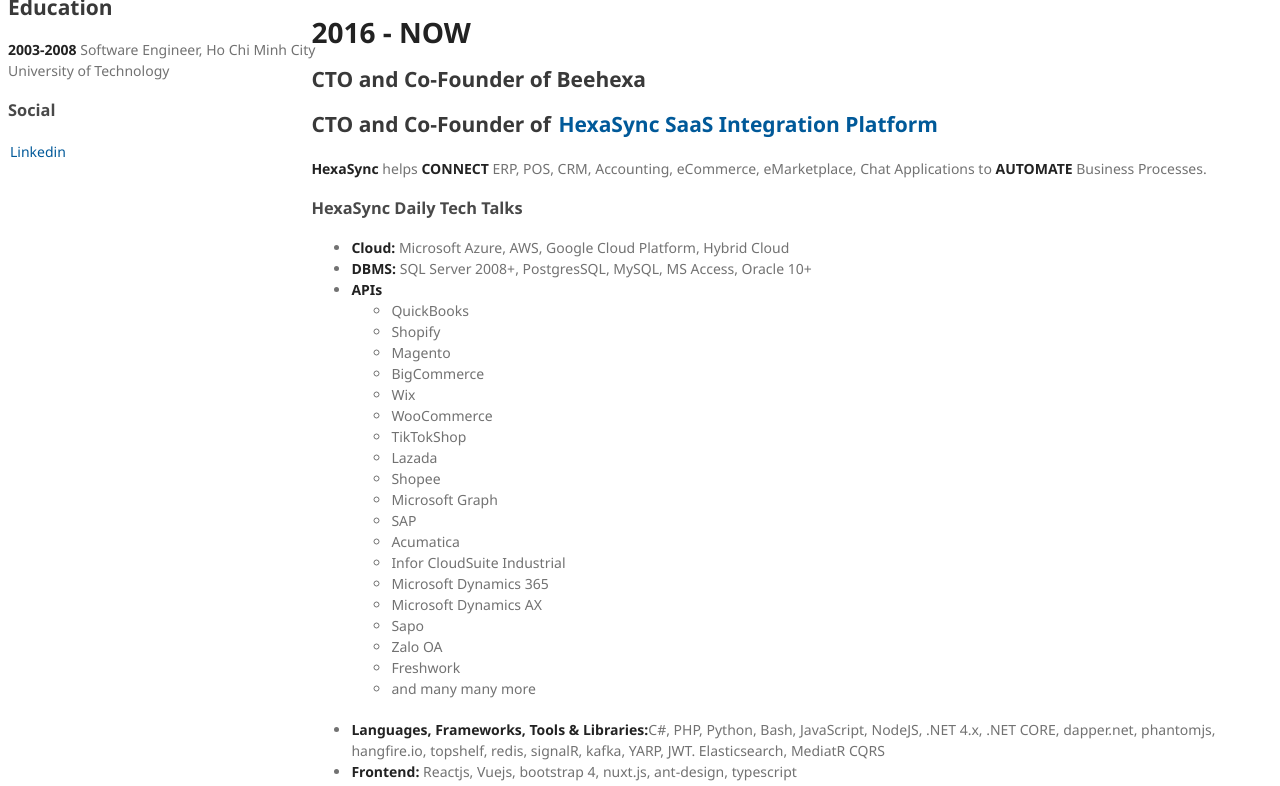
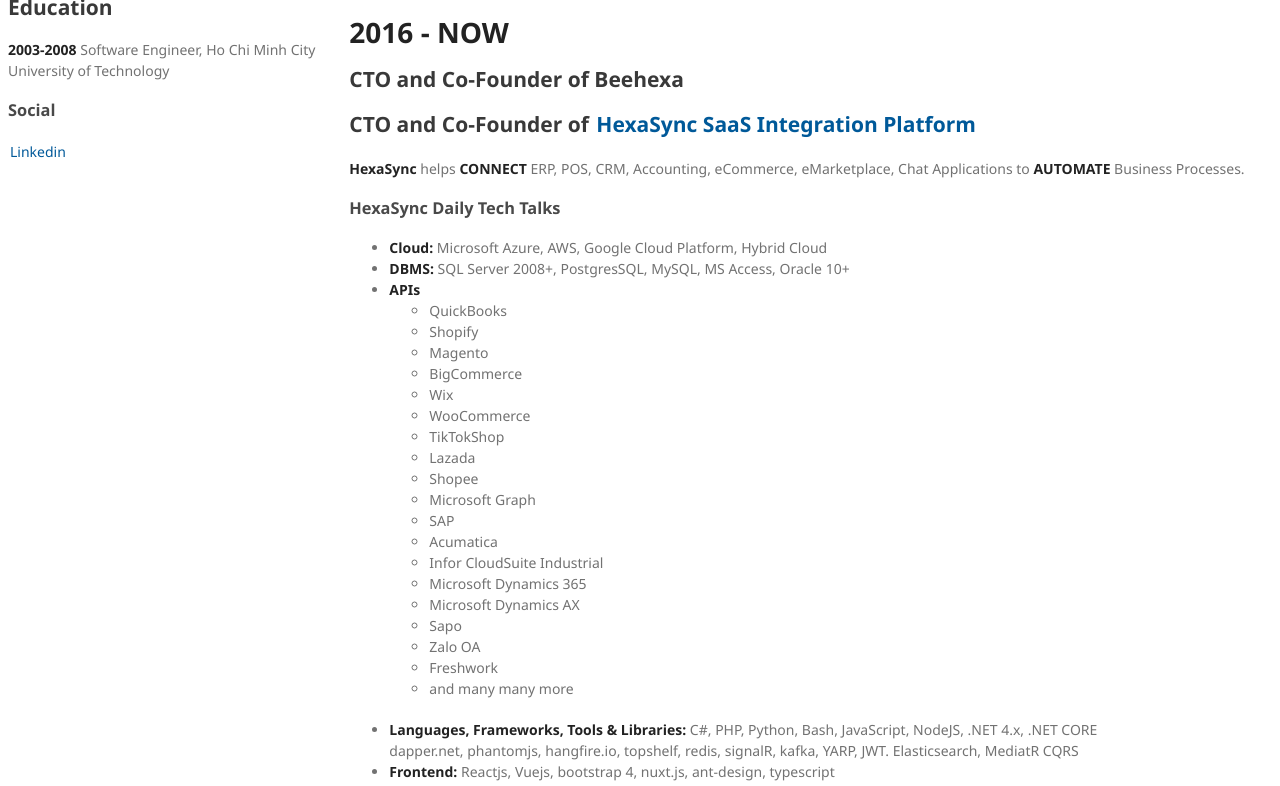
Before and after one commit to beehexacorp/giale, a plain HTML site: page index.html in a window 1280 px wide. Shown: the part 152-938 px from the top of the page. Drawn offline with Linux system fonts and the light colour scheme.

Commit message:
fixing mior css

```diff
--- a/index.html
+++ b/index.html
@@ -79,7 +79,7 @@
                                 </ul>
                             </li>
                             <li>
-                                <strong>Languages, Frameworks, Tools & Libraries:</strong>C#, PHP, Python, Bash, JavaScript, NodeJS, .NET 4.x, .NET CORE, dapper.net, phantomjs, hangfire.io, topshelf, redis, signalR, kafka, YARP, JWT. Elasticsearch, MediatR CQRS
+                                <strong>Languages, Frameworks, Tools & Libraries: </strong>C#, PHP, Python, Bash, JavaScript, NodeJS, .NET 4.x, .NET CORE <br/>dapper.net, phantomjs, hangfire.io, topshelf, redis, signalR, kafka, YARP, JWT. Elasticsearch, MediatR CQRS
                             </li>
                             <li>
                                 <strong>Frontend:</strong> Reactjs, Vuejs, bootstrap 4, nuxt.js, ant-design, typescript
--- a/stylesheets/styles.css
+++ b/stylesheets/styles.css
@@ -231,7 +231,7 @@ header ul a strong {
 }
 
 section {
-  width:76%;
+  width:73%;
   float:right;
   padding-bottom:50px;
 }
```
Also changed, not shown: 2 other files.
